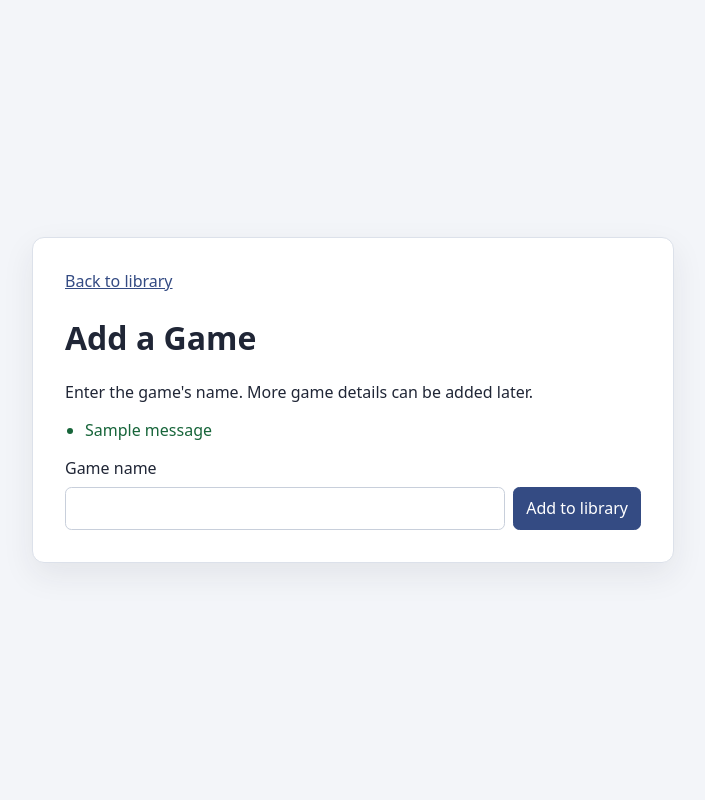
After one commit to Elwago08/ModernTechFinalProject, a Flask app: page /library/add in a window 1280 px wide. The commit adds this page. Shown: the whole page, without its empty margins (287-992 px from the left). Run offline with Flask 3, Linux system fonts and the light colour scheme; tables that the repository leaves empty hold one stand-in row (values such as "Sample post"); one stand-in notice (Sample message) is shown.

Commit message:
Changed the page formatting so that adding games directs the user to a different page, rather than everything being on the same page. This will make future changes regarding adding games uch simpler.

```diff
--- a/app/__init__.py
+++ b/app/__init__.py
@@ -57,6 +57,14 @@ def create_app(test_config=None):
         )
         return render_template("index.html", library_entries=library_entries)
 
+    @app.get("/library")
+    def library():
+        return redirect(url_for("index"))
+
+    @app.get("/library/add")
+    def add_game_form():
+        return render_template("add_game.html")
+
     @app.post("/library/add")
     def add_game():
         from app.models import Game, LibraryEntry, User
@@ -64,10 +72,10 @@ def create_app(test_config=None):
         title = request.form.get("title", "").strip()
         if not title:
             flash("Enter a game name to add it to your library.", "error")
-            return redirect(url_for("index"))
+            return redirect(url_for("add_game_form"))
         if len(title) > 200:
             flash("Game names must be 200 characters or fewer.", "error")
-            return redirect(url_for("index"))
+            return redirect(url_for("add_game_form"))
 
         demo_user = User.query.filter_by(username="demo").first()
         if demo_user is None:
--- a/app/static/style.css
+++ b/app/static/style.css
@@ -23,6 +23,23 @@ main {
 
 h1 {
   margin-top: 0;
+}
+
+nav {
+  margin-bottom: 1.5rem;
+}
+
+a {
+  color: #344b83;
+}
+
+.primary-link {
+  display: inline-block;
+  padding: 0.6rem 0.75rem;
+  color: white;
+  background: #344b83;
+  border-radius: 0.4rem;
+  text-decoration: none;
 }
 
 section {
--- /dev/null
+++ b/app/templates/add_game.html
@@ -0,0 +1,36 @@
+<!doctype html>
+<html lang="en">
+  <head>
+    <meta charset="utf-8">
+    <meta name="viewport" content="width=device-width, initial-scale=1">
+    <title>Add a Game - Game Ratings</title>
+    <link rel="stylesheet" href="{{ url_for('static', filename='style.css') }}">
+  </head>
+  <body>
+    <main>
+      <nav aria-label="Main navigation">
+        <a href="{{ url_for('index') }}">Back to library</a>
+      </nav>
+      <h1>Add a Game</h1>
+      <p>Enter the game's name. More game details can be added later.</p>
+
+      {% with messages = get_flashed_messages(with_categories=true) %}
+        {% if messages %}
+          <ul class="messages" aria-live="polite">
+            {% for category, message in messages %}
+              <li class="{{ category }}">{{ message }}</li>
+            {% endfor %}
+          </ul>
+        {% endif %}
+      {% endwith %}
+
+      <form action="{{ url_for('add_game') }}" method="post">
+        <label for="title">Game name</label>
+        <div class="form-row">
+          <input id="title" name="title" type="text" maxlength="200" required>
+          <button type="submit">Add to library</button>
+        </div>
+      </form>
+    </main>
+  </body>
+</html>
```
Also changed, not shown: app/templates/index.html (+4 -14 lines), tests/test_app.py (+35 -8 lines), README.md.
